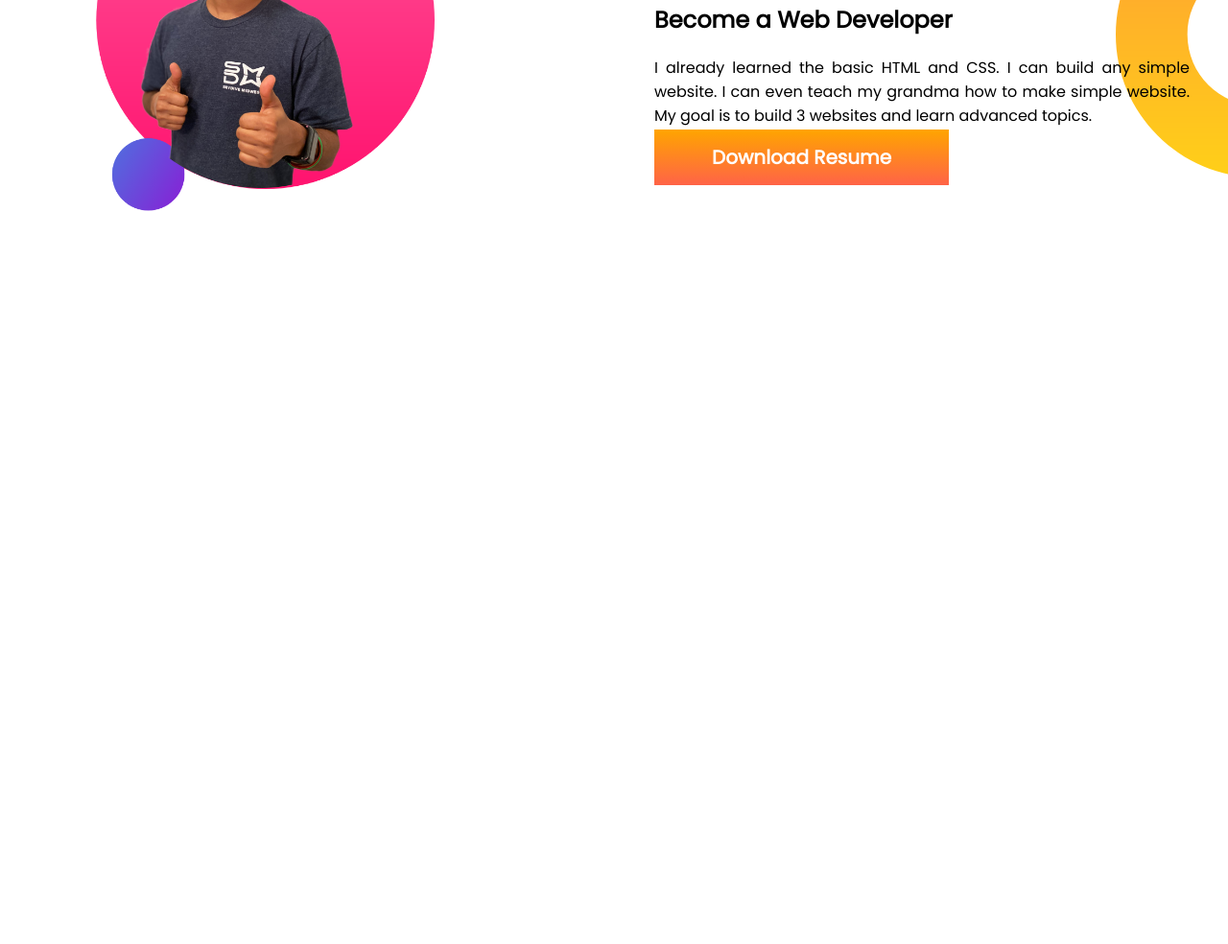
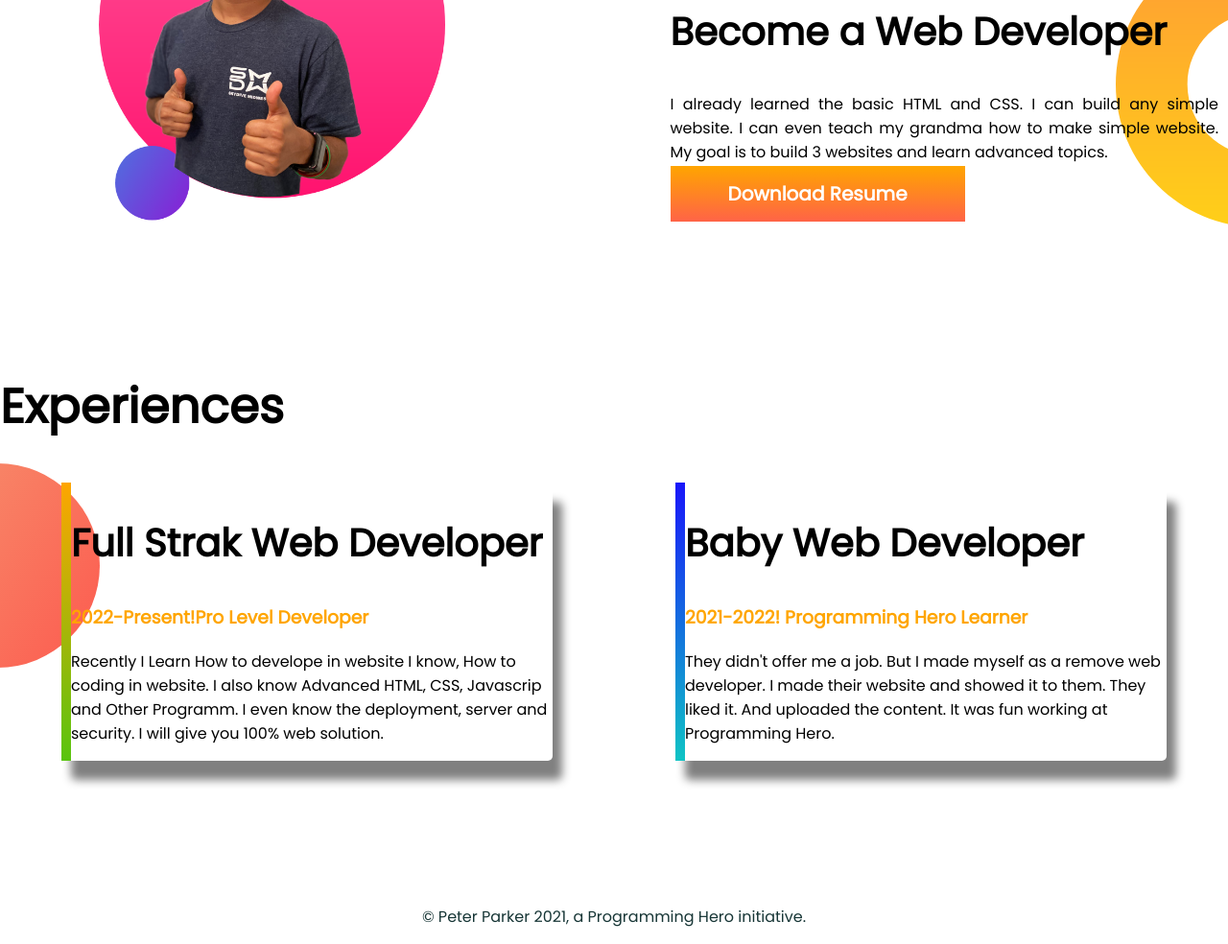
Before and after one commit to arrhaman/Developer-portfolio, a plain HTML site: page index.html in a window 1280 px wide. Shown: the part 823-1807 px from the top of the page at 96% size. Before the commit the page ends 1200 px from the top, so only its background shows below. Drawn offline with Linux system fonts and the light colour scheme.

Commit message:
Final submit

```diff
--- a/index.html
+++ b/index.html
@@ -13,7 +13,7 @@
 </head>
 
 <body>
-    <section class="top-banner">
+    <section class="top-banner flexibal-container">
         <div class="Half-width">
             <h1>WellCOME TO</h1>
             <h1> <span>Ashfaqur Rahaman</span> World</h1>
@@ -28,7 +28,7 @@
         </div>
     </section>
 
-    <section class="Dream-big">
+    <section class="Dream-big flexibal-container">
         <div class="Half-width">
             <img src="photo/jhankar2.png" alt="">
         </div>
@@ -41,7 +41,31 @@
 
         </div>
     </section>
+    <section class="exprience-area ">
+        <h1>Experiences</h1>
+        <div class="exprince flexibal-container">
+            <div id="exprince-border" class="exprience-title">
+                <h2>Full Strak Web Developer</h2>
+                <h3><span> 2022-Present!Pro Level Developer</span> </h3>
+                <p>Recently I Learn How to develope in website I know, How to coding in website. I also know Advanced
+                    HTML,
+                    CSS, Javascrip and Other Programm. I even know the deployment, server and security. I will
+                    give
+                    you 100% web solution.</p>
+            </div>
+            <div id="exprince-developer" class="exprience-title">
+                <h2>Baby Web Developer</h2>
+                <h3> <span>2021-2022! Programming Hero Learner</span></h3>
+                <p>They didn't offer me a job. But I made myself as a remove web developer. I made their website and
+                    showed
+                    it to them. They liked it. And uploaded the content. It was fun working at Programming Hero.</p>
+            </div>
+        </div>
 
+    </section>
+    <footer>
+        <p>© Peter Parker 2021, a Programming Hero initiative.</p>
+    </footer>
 </body>
 
 </html>
--- a/style.css
+++ b/style.css
@@ -5,10 +5,16 @@ body{
 h1{
     font-size: 50px;
 }
+h2{
+    font-size: 40px;
+}
 h1 span{
     color: rgb(246, 122, 14);
 }
-section{
+h3 span{
+    color: orange;
+}
+.flexibal-container{
     display: flex;
     margin-bottom: 150px;
 }
@@ -45,7 +51,38 @@ section{
 .Dream-big{
     background-image: url(photo/dream-bg.png);
     background-repeat: no-repeat;
-    background-position: right;
-    padding-right: 40px;
+    background-position: right bottom;
+    padding-right: 10px;
+
 
 }
+#size{
+    background-size: 200px;
+}
+.exprience-area{
+    background-image: url(photo/exp-bg.png);
+    background-repeat: no-repeat;
+    background-position: left;
+}
+.exprience-title{
+    margin-left: 5%;
+    margin-right: 5%;
+    width: 40%;
+    box-shadow: 10px 20px 10px gray;
+    border-radius: 5px;
+
+}
+#exprince-border{
+border-left: 10px solid;
+border-image: linear-gradient(orange,rgb(88, 196, 15));
+border-image-slice: 1;
+}
+#exprince-developer{
+    border-left: 10px solid;
+border-image: linear-gradient(rgb(25, 21, 250),rgb(15, 196, 196));
+border-image-slice: 1;
+}
+footer p{
+    text-align: center;
+    color: rgb(23, 54, 54);
+}
```
